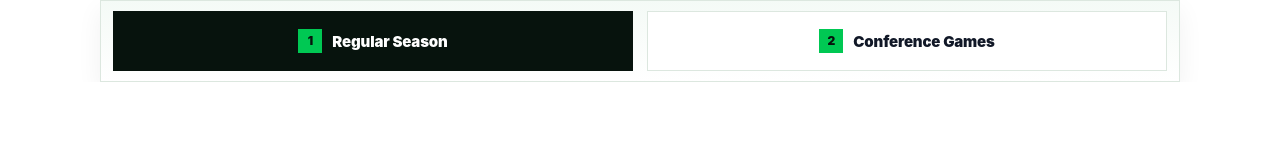
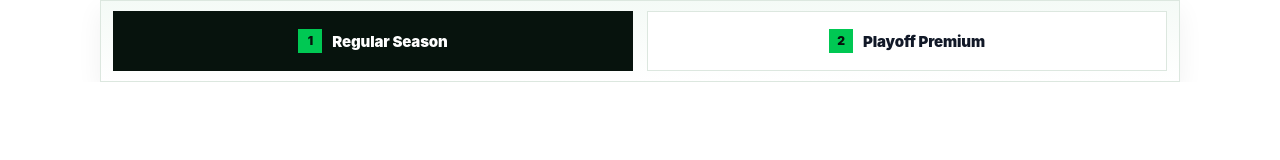
Before and after one commit to BetterCollective26/ActionNetwork-NBA_Conference_Price_Surge, a plain HTML site: page sticky_menu.html in a window 1280 px wide. Drawn offline with Linux system fonts and the light colour scheme.

Commit message:
Update sticky_menu.html

```diff
--- a/sticky_menu.html
+++ b/sticky_menu.html
@@ -3,7 +3,7 @@
 <head>
   <meta charset="utf-8">
   <meta name="viewport" content="width=device-width,initial-scale=1">
-  <title>Action Network NBA Family Cost Menu</title>
+  <title>Action Network NBA Playoff Premium Menu</title>
   <style>
     :root {
       --an-ink: #111827;
@@ -142,9 +142,9 @@
         <span class="an-sticky-nav__text">Regular Season</span>
       </a>
 
-      <a class="an-sticky-nav__link" href="https://www.actionnetwork.com/nba/the-most-expensive-and-most-affordable-nba-games-for-families-in-2025#conference-games" target="_top">
+      <a class="an-sticky-nav__link" href="https://www.actionnetwork.com/nba/the-most-expensive-and-most-affordable-nba-games-for-families-in-2025#playoff-premium" target="_top">
         <span class="an-sticky-nav__number">2</span>
-        <span class="an-sticky-nav__text">Conference Games</span>
+        <span class="an-sticky-nav__text">Playoff Premium</span>
       </a>
     </div>
   </nav>
```
